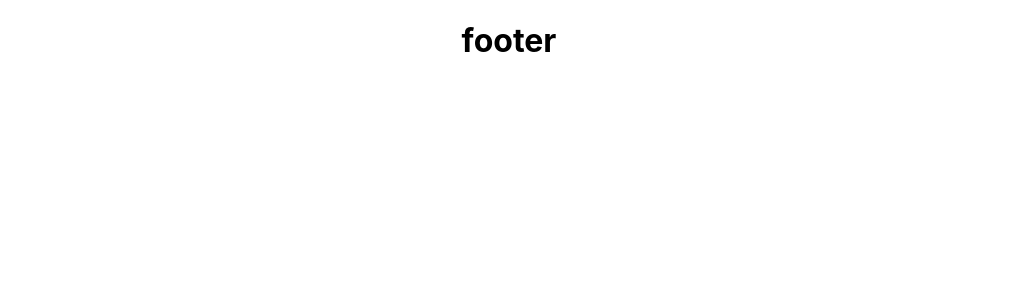
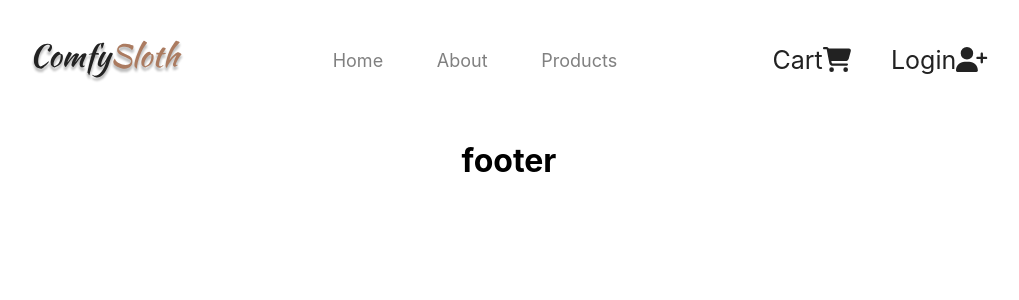
Before and after one commit to Lamie2/ComfySloth, a React (Create React App) app: page / in a window 1280 px wide. Shown: the top 300 px of the page, without its empty margins (131-1150 px from the left). Built offline with nearby package versions, Linux system fonts and the light colour scheme; the HTML template or start-up script is replaced by a standard one.

Commit message:
HeaderCreate

```diff
--- a/src/App.tsx
+++ b/src/App.tsx
@@ -8,12 +8,12 @@ import { ProductsPage } from './pages/ProductsPage/ProductsPage';
 import { CartPage } from './pages/CartPage/CartPage';
 import { LoginPage } from './pages/LoginPage/LoginPage';
 import { Footer } from './pages/Footer/Footer';
-//import { Header } from './pages/Header/Header';
+import { Header } from './pages/Header/Header';
 
 function App() {
   return (
     <div className="App">
-    {/* <Header /> */}
+    <Header />
     <main>
       <Routes>
         <Route path="/" element={<HomePage />} />
--- /dev/null
+++ b/src/pages/Header/Header.scss
@@ -0,0 +1,38 @@
+.nav-bar {
+    display: flex;
+    justify-content: space-evenly;
+    padding: 20px 100px;
+    align-items: center;
+    flex-wrap: wrap;
+    .logo {
+        width: 20%;
+        img {
+            width: 170px;
+        }
+    }
+    .menu {
+        width: 40%;
+        ul {
+            display: flex;
+            justify-content: space-evenly;
+        }
+        li {
+            list-style: none;
+            color: grey;
+            font-size: 18px;
+        }
+    }
+    .cart-login {
+        width: 30%;
+        ul {
+            display: flex;
+            list-style: none;
+            justify-content: center;
+            color: rgb(34, 34, 34);
+            font-size: 25px;
+            li {
+                padding: 0 20px;
+            }
+        }
+    }
+}
--- /dev/null
+++ b/src/pages/Header/Header.tsx
@@ -0,0 +1,30 @@
+import './Header.scss'
+import logo from '../../assets/images/logo.svg'
+import { FontAwesomeIcon } from '@fortawesome/react-fontawesome'
+import { faUserPlus, faCartShopping } from '@fortawesome/free-solid-svg-icons'
+
+
+
+export const Header = () => {
+    return (
+        <section id="header">
+
+            <nav>
+                <div className="nav-bar">
+                    <div className="logo"><img src={logo} alt="" /></div>
+                    <div className="menu"><ul>
+                        <li>Home</li>
+                        <li>About</li>
+                        <li>Products</li></ul></div>
+                    <div className="cart-login">
+                        <ul>
+                            <li>Cart<FontAwesomeIcon icon={faCartShopping} /> </li>
+                            <li>Login<FontAwesomeIcon icon={faUserPlus} /></li>
+                        </ul>
+                    </div>
+                </div>
+
+            </nav>
+        </section>
+    )
+}
```
